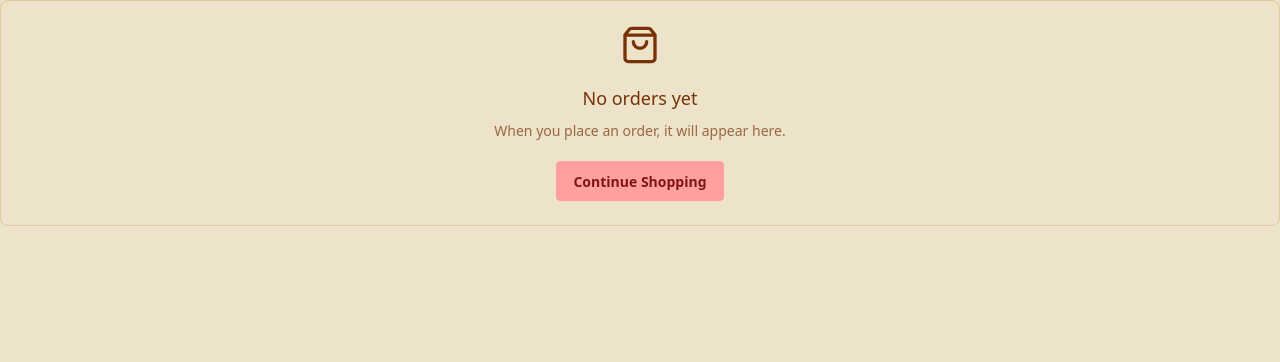
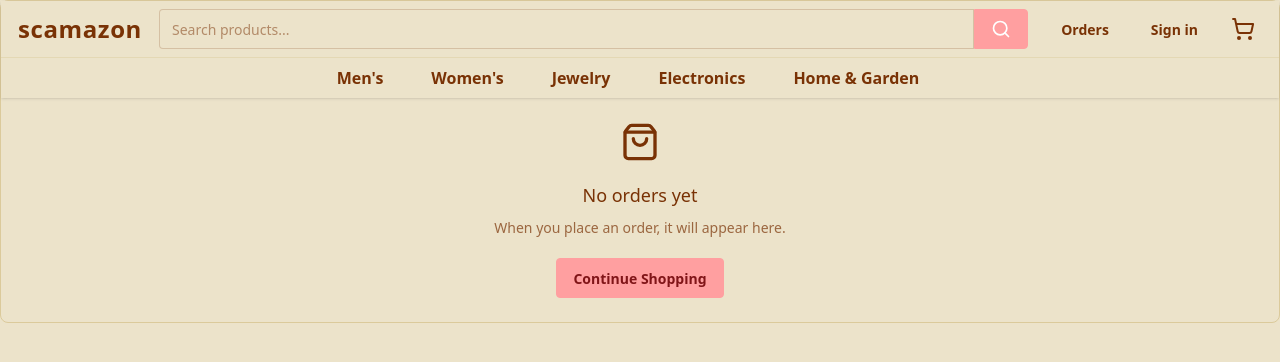
Before and after one commit to Runtime-Rebelss/Runtime-Rebels-Project-1, a React (Vite) app in the folder frontend-vite/: page /orders in a window 1280 px wide. Shown: the top 362 px of the page. Built offline with nearby package versions, Linux system fonts and the light colour scheme.

Commit message:
Updated OrderDetailsPage to use Cookies and Full Name

```diff
--- a/frontend-vite/src/components/actions/useFetchProducts.js
+++ b/frontend-vite/src/components/actions/useFetchProducts.js
@@ -52,7 +52,6 @@ function useFetchProducts(inputParams, setProducts, setLoading, overrides = {})
     useEffect(() => {
         setLoading(true);
         fetchProducts();
-      // eslint-disable-next-line react-hooks/exhaustive-deps
     }, [mergedParams.toString()]);
 
     return { setProducts, setLoading, fetchProducts };
--- a/frontend-vite/src/lib/orderService.js
+++ b/frontend-vite/src/lib/orderService.js
@@ -1,5 +1,6 @@
 import api from "./axios";
 import orderLib from "./orders.js";
+import Cookies from "js-cookie";
 
 /**
  * Fetch orders for current context (guest or signed-in user).
@@ -20,7 +21,7 @@ export async function fetchOrders(signal) {
  * Returns an object { order, products, items } where `items` is an array used by pages.
  */
 export async function fetchOrderDetails(orderId, signal) {
-    const userId = localStorage.getItem("userId");
+    const userId = Cookies.get("userId");
     if (!userId) {
         const local = orderLib.readLocalOrders();
         const order = (Array.isArray(local) ? local : [local]).find((o) => (o.id || o._id) === orderId);
--- a/frontend-vite/src/pages/OrderPage.jsx
+++ b/frontend-vite/src/pages/OrderPage.jsx
@@ -56,6 +56,7 @@ const OrderPage = () => {
     if (orders.length === 0) {
         return (
             <div className="card bg-base-100 border border-base-300">
+                <Navbar />
                 <div className="card-body items-center text-center">
                     <ShoppingBag className="w-10 h-10 mb-3" />
                     <h3 className="card-title font-normal">No orders yet</h3>
@@ -76,7 +77,6 @@ const OrderPage = () => {
             <div className="container mx-auto px-4 py-8">
                 <h1 className="text-3xl font-semibold mb-6">Your Orders</h1>
                 <div className="space-y-6">
-
                     {/* Generate OrderCard components for each order */}
                     {revOrder.map((order) => {
                         const orderId = order.id || order._id || "-";
```
Lines whose indentation alone changed are shown as unchanged.
